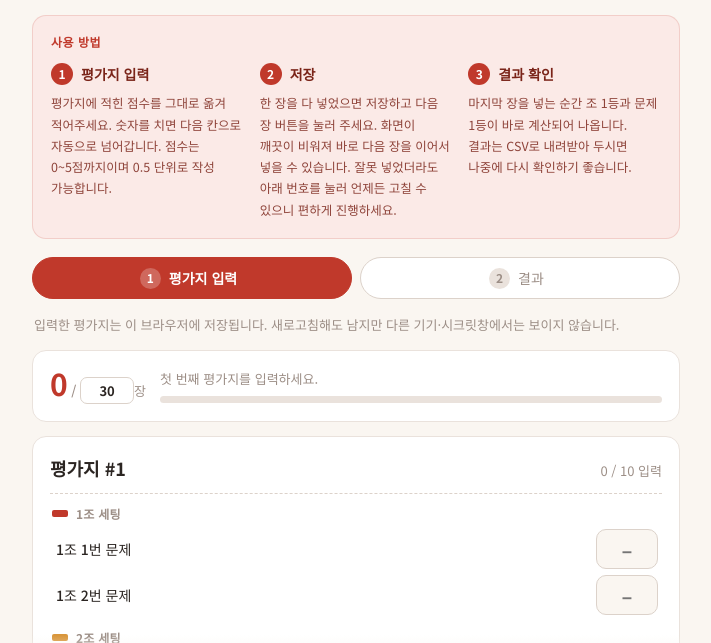
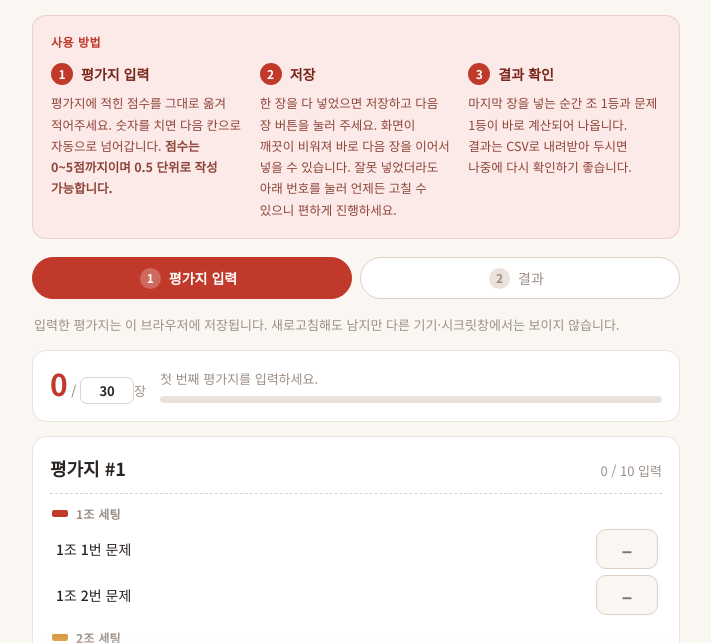
Before and after one commit to lseccle/damjang, a plain HTML site: page index.html in a window 1280 px wide. Shown: the part 86-729 px from the top of the page, without its empty margins (284-995 px from the left). Drawn offline with Linux system fonts and the light colour scheme; a web font is replaced by a local one.

Commit message:
점수 범위 안내를 굵게 강조
Co-Authored-By: Claude Opus 5 <noreply@anthropic.com>

```diff
--- a/index.html
+++ b/index.html
@@ -112,6 +112,7 @@
     margin: 0; font-size: 12.5px; line-height: 1.7;
     color: var(--brand-deep); opacity: .84; word-break: keep-all;
   }
+  .howto-step p b { font-size: inherit; font-weight: 700; }
   @media (max-width: 640px) {
     .howto-grid { grid-template-columns: 1fr; grid-template-rows: none; row-gap: 6px; }
     .howto-step .hd, .howto-step p { grid-column: 1; grid-row: auto; }
@@ -333,7 +334,7 @@
     <ol class="howto-grid">
       <li class="howto-step">
         <span class="hd"><span class="n">1</span><b>평가지 입력</b></span>
-        <p>평가지에 적힌 점수를 그대로 옮겨 적어주세요. 숫자를 치면 다음 칸으로 자동으로 넘어갑니다. 점수는 0~5점까지이며 0.5 단위로 작성 가능합니다.</p>
+        <p>평가지에 적힌 점수를 그대로 옮겨 적어주세요. 숫자를 치면 다음 칸으로 자동으로 넘어갑니다. <b>점수는 0~5점까지이며 0.5 단위로 작성 가능합니다.</b></p>
       </li>
       <li class="howto-step">
         <span class="hd"><span class="n">2</span><b>저장</b></span>
```
